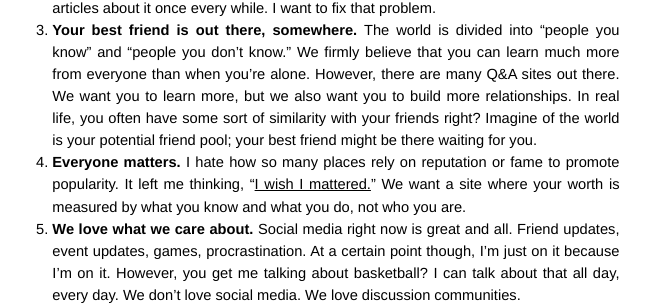
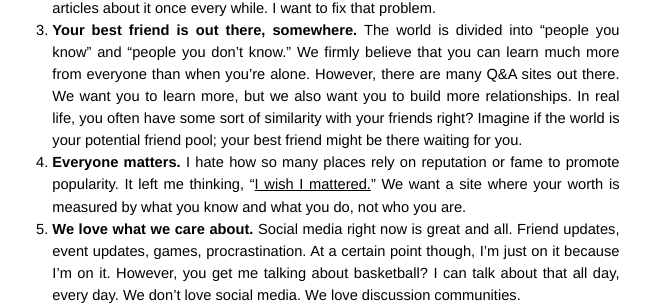
Before and after one commit to negativetwelve/crosslives-blog, a Jekyll site: the page built from _posts/2012-04-27-a-new-community.md, in a window 1280 px wide. Shown: the part 575-880 px from the top of the page, without its empty margins (314-965 px from the left). Built offline with Jekyll 4.4.1, drawn with Linux system fonts in a browser that asks for light colours; Markdown is read by kramdown in place of the engine named in the settings; comment, search, counter and statistics services are not loaded.

Commit message:
fixed ronald's typo

```diff
--- a/_posts/2012-04-27-a-new-community.md
+++ b/_posts/2012-04-27-a-new-community.md
@@ -19,7 +19,7 @@ Many sites have attempted community creation in one way or another over the past
 
 1.  **You learn more when you’re with others that know more than you.** There’s a quote that says “if you’re the smartest person in the room, find someone else or go to a different room.” Well, now you can actually do that.
 2.  **Everyone has several passions and interests.** We want people to develop not just primary interests, but also latent interests. One of my friends has always had a passion for archeology, but he never had anyone to talk about it with. So he just reads news articles about it once every while. I want to fix that problem.
-3.  **Your best friend is out there, somewhere.** The world is divided into “people you know” and “people you don’t know.”  We firmly believe that you can learn much more from everyone than when you’re alone. However, there are many Q&A sites out there. We want you to learn more, but we also want you to build more relationships. In real life, you often have some sort of similarity with your friends right? Imagine of the world is your potential friend pool; your best friend might be there waiting for you.
+3.  **Your best friend is out there, somewhere.** The world is divided into “people you know” and “people you don’t know.”  We firmly believe that you can learn much more from everyone than when you’re alone. However, there are many Q&A sites out there. We want you to learn more, but we also want you to build more relationships. In real life, you often have some sort of similarity with your friends right? Imagine if the world is your potential friend pool; your best friend might be there waiting for you.
 4.  **Everyone matters.** I hate how so many places rely on reputation or fame to promote popularity. It left me thinking, “<u>I wish I mattered.</u>” We want a site where your worth is measured by what you know and what you do, not who you are.
 5.  **We love what we care about.** Social media right now is great and all. Friend updates, event updates, games, procrastination. At a certain point though, I’m just on it because I’m on it. However, you get me talking about basketball? I can talk about that all day, every day. We don’t love social media. We love discussion communities.
 
```
